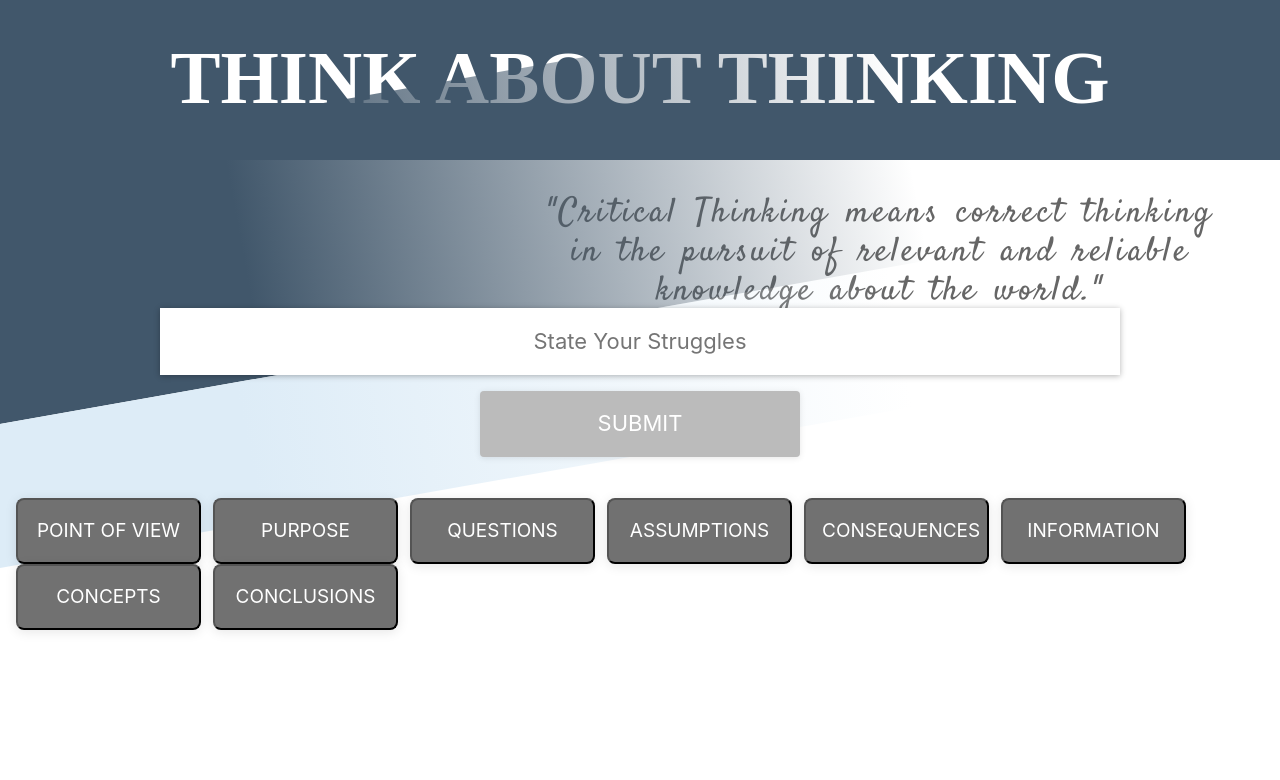
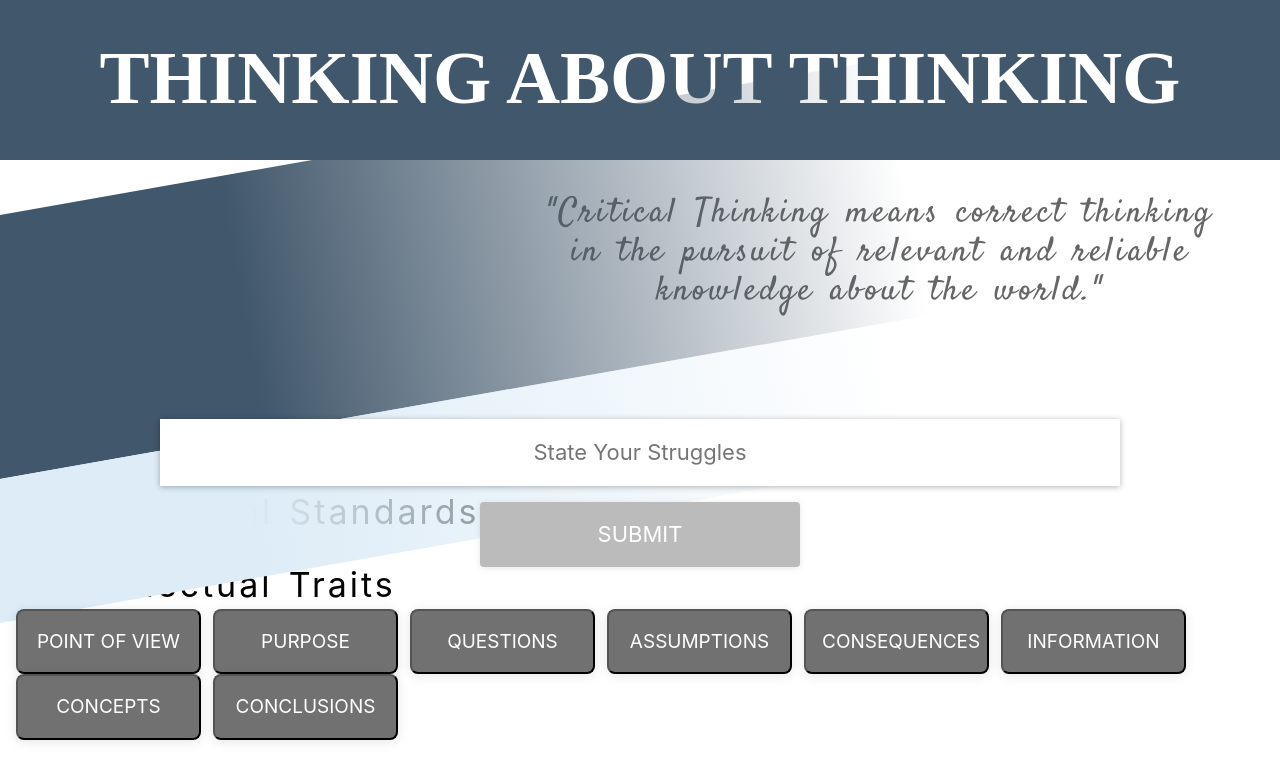
Before and after one commit to cheryllynbest/ct_project, a React (Create React App) app: page / in a window 1280 px wide. Shown: the top 780 px of the page. Built offline with nearby package versions, Linux system fonts and the light colour scheme; a web font is replaced by a local one.

Commit message:
added 3 points

```diff
--- a/src/App.js
+++ b/src/App.js
@@ -15,18 +15,26 @@ class App extends React.Component {
 
         <div>
 
-          <Title>THINK ABOUT THINKING</Title>
-
-
+          <Title>THINKING ABOUT THINKING</Title>
 
           <RightPanelBox>
             <p>"Critical Thinking means correct thinking in the pursuit of relevant and reliable knowledge about the world."
             </p>
           </RightPanelBox>
 
+          <LeftPanelBox>
+            <p>1. 8 Elements of Thought</p>
+            <p>2. Intellectual Standards</p>
+            <p>3. Intellectual Traits </p>
+          </LeftPanelBox>
+
+          <br/><br/><br/>
+
           <Stripe/>
           <Stripe1/>
+          <br/><br/><br/>
           <InputBox />
+
 
           <Icons />
 
@@ -77,6 +85,31 @@ const RightPanelBox = styled.div`
 	margin-top: 20Px;
 `;
 
+const LeftPanelBox = styled.div`
+  position: relative;
+  top: -30px;
+  font-family: -apple-system, BlinkMacSystemFont, "Segoe UI", "Roboto", "Oxygen",
+    "Ubuntu", "Cantarell", "Fira Sans", "Droid Sans", "Helvetica Neue",
+    sans-serif;
+  font-style: normal;
+  font-variant: normal;
+  font-weight: 400;
+  font-size: 34px;
+  font-color: white;
+  letter-spacing: 3px;
+  word-spacing: 3.8px;
+  text-align: Left;
+  float: left;
+  width: 700px ;
+  height: auto;
+  border-radius: 5px;
+  padding: 10px 10px 10px;
+  margin-left: auto;
+  margin-right: 50px;
+  margin-top: 20Px;
+`;
+
+
 const Stripe = styled.div`
     height: 33vh;
     transform: skewY(-10deg);
```
